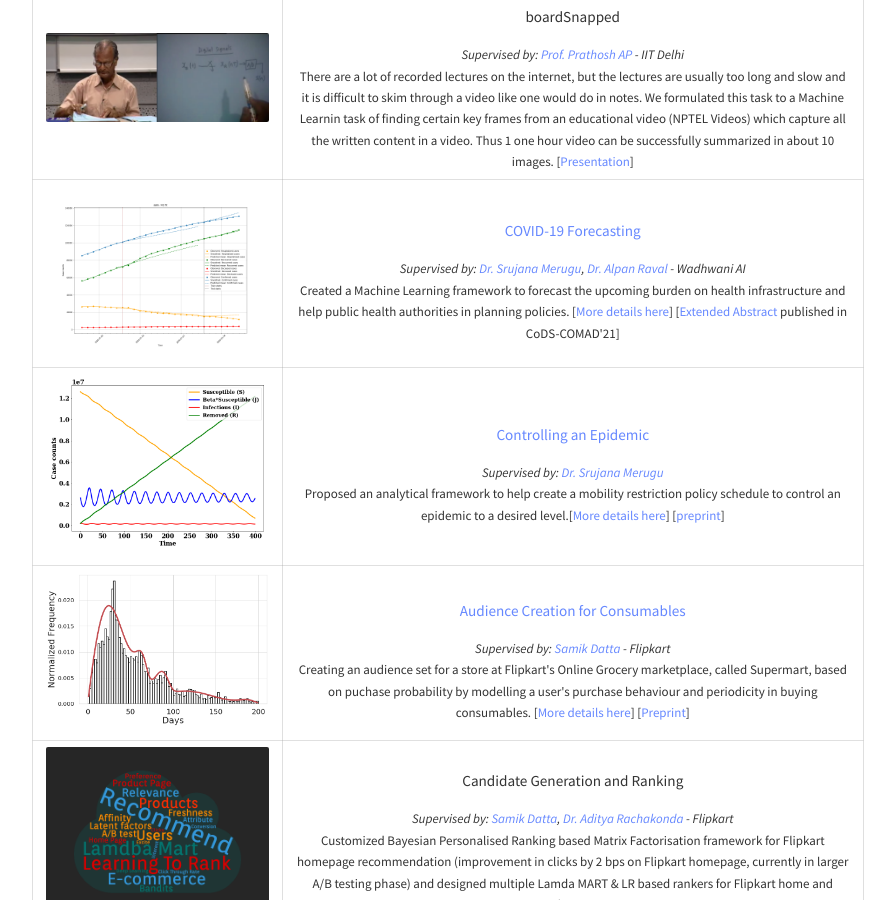
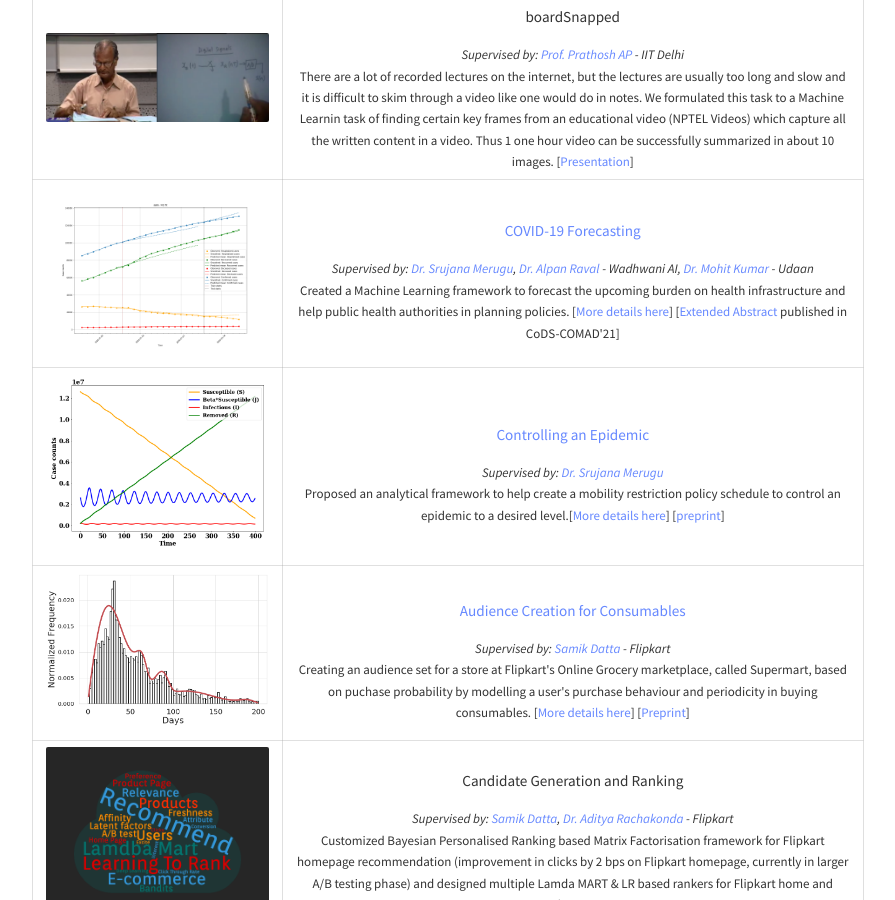
Before and after one commit to harshm121/portfolio-old, a Jekyll site: the page built from index.md, in a window 1280 px wide and 900 px high, scrolled down 1043 px. Shown: the whole window, without its empty margins (192-1087 px from the left). Built offline with Jekyll 4.4.1, drawn with Linux system fonts in a browser that asks for light colours; a style sheet for code colours, icons or effects is not loaded.

Commit message:
Update index.md

```diff
--- a/index.md
+++ b/index.md
@@ -51,7 +51,7 @@ The aim of the project was to segment human skin out of Near Infrared Images. Sk
 
   <tr>
     <th width="30%"><a href="https://harshm121.github.io/Projects/covid_forecasting"><img src="https://harshm121.github.io/Projects/covid_forecasting.png" alt="Forecasting Example" width = "100%"></a></th>
-	  <th width="70%"><h3><b><a href="https://harshm121.github.io/Projects/covid_forecasting">COVID-19 Forecasting</a></b></h3> <font size="2.2"><i><h8> Supervised by: <a href="https://www.linkedin.com/in/srujana-merugu-a7243819/">Dr. Srujana Merugu</a>, <a href="https://www.linkedin.com/in/alpan-raval-36219a2/">Dr. Alpan Raval</a> - Wadhwani AI</h8></i></font><br>
+	  <th width="70%"><h3><b><a href="https://harshm121.github.io/Projects/covid_forecasting">COVID-19 Forecasting</a></b></h3> <font size="2.2"><i><h8> Supervised by: <a href="https://www.linkedin.com/in/srujana-merugu-a7243819/">Dr. Srujana Merugu</a>, <a href="https://www.linkedin.com/in/alpan-raval-36219a2/">Dr. Alpan Raval</a> - Wadhwani AI, <a href="https://in.linkedin.com/in/mohitkum">Dr. Mohit Kumar</a> - Udaan</h8></i></font><br>
 Created a Machine Learning framework to forecast the upcoming burden on health infrastructure and help public health authorities in planning policies. [<a href="https://harshm121.github.io/Projects/covid_forecasting">More details here</a>] [<a href="https://www.medrxiv.org/content/10.1101/2020.10.19.20215293v1">Extended Abstract</a> published in CoDS-COMAD'21]</th>
   </tr>
 
```
